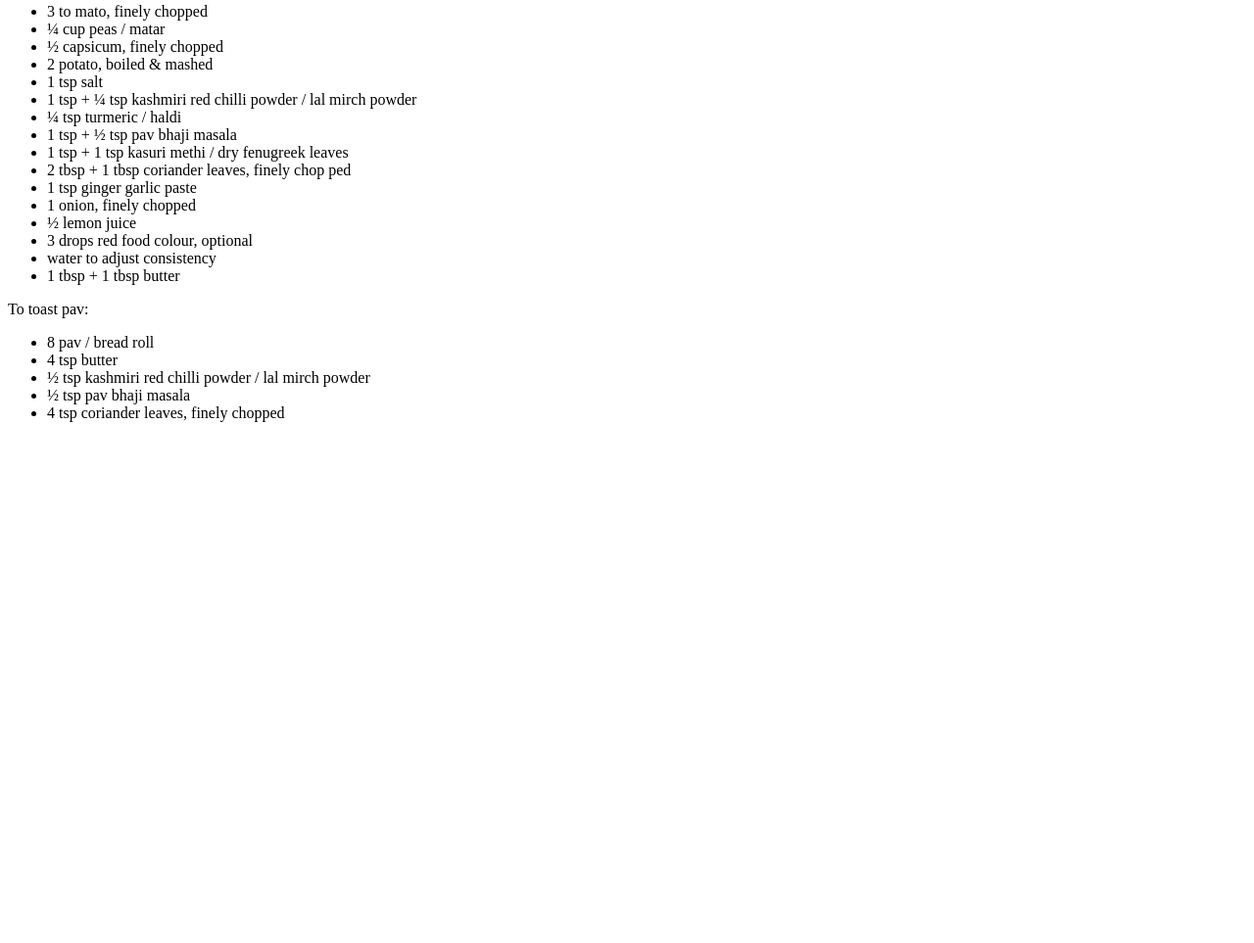
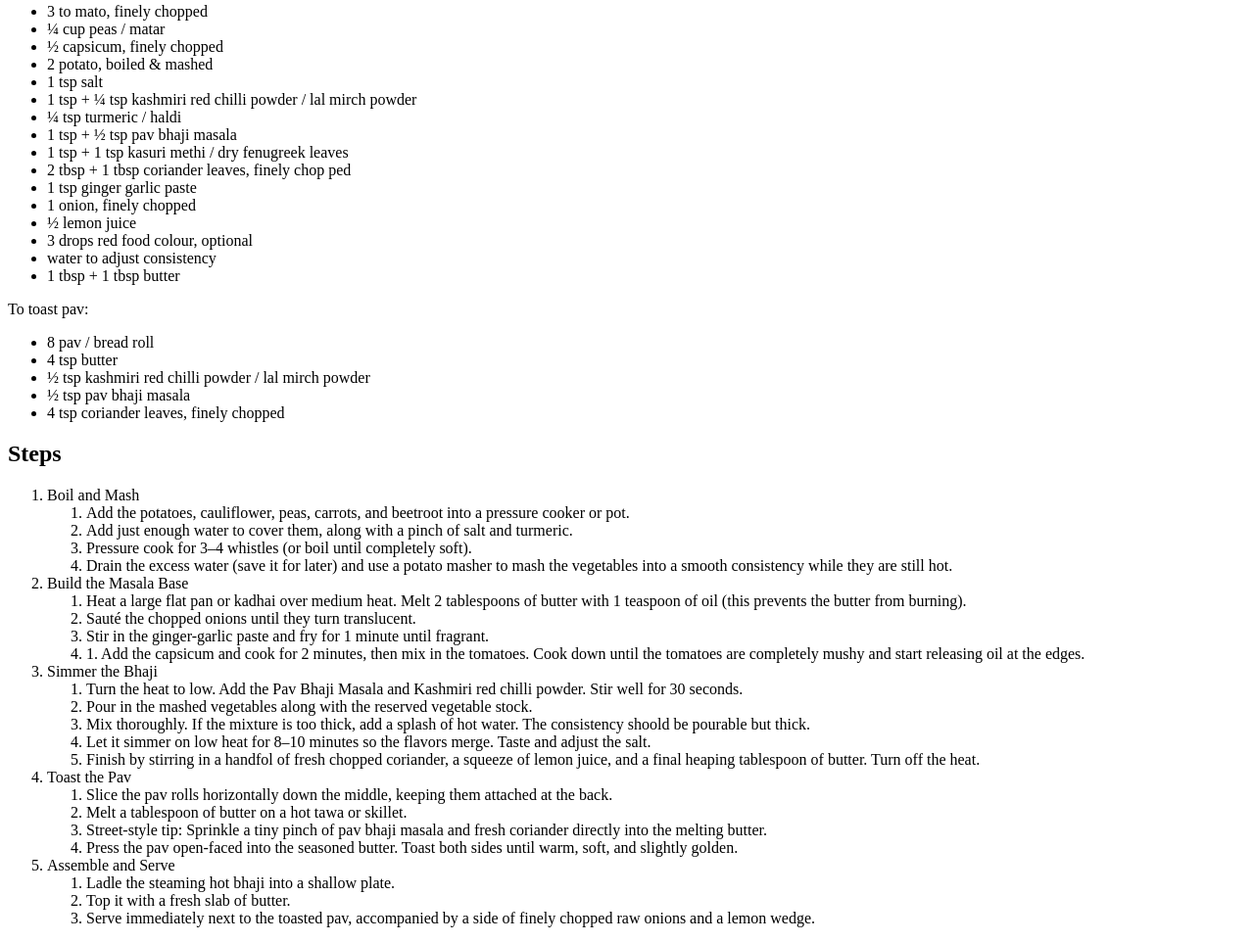
Before and after one commit to handler002/odin-recipes, a plain HTML site: page recipes/pavbhaji.html in a window 1280 px wide. Shown: the part 611-1574 px from the top of the page at 98% size. Before the commit the page ends 1058 px from the top, so only its background shows below. Drawn offline with Linux system fonts and the light colour scheme.

Commit message:
wrote steps for pavbhaji and tteokbokki recipe page

```diff
--- a/recipes/pavbhaji.html
+++ b/recipes/pavbhaji.html
@@ -40,5 +40,49 @@
         <li>½ tsp pav bhaji masala</li>
         <li>4 tsp coriander leaves, finely chopped</li>
     </ul>
+    <h2>Steps</h2>
+    <ol>
+        <li>
+            Boil and Mash
+            <ol>
+                <li>Add the potatoes, cauliflower, peas, carrots, and beetroot into a pressure cooker or pot.</li>
+                <li>Add just enough water to cover them, along with a pinch of salt and turmeric.</li>
+                <li>Pressure cook for 3–4 whistles (or boil until completely soft).</li>
+                <li>Drain the excess water (save it for later) and use a potato masher to mash the vegetables into a smooth consistency while they are still hot.</li>
+            </ol>
+        </li>
+        <li>Build the Masala Base
+            <ol>
+                <li>Heat a large flat pan or kadhai over medium heat. Melt 2 tablespoons of butter with 1 teaspoon of oil (this prevents the butter from burning).</li>
+                <li>Sauté the chopped onions until they turn translucent.</li>
+                <li>Stir in the ginger-garlic paste and fry for 1 minute until fragrant.</li>
+                <li>1. Add the capsicum and cook for 2 minutes, then mix in the tomatoes. Cook down until the tomatoes are completely mushy and start releasing oil at the edges.</li>
+            </ol>
+        </li>
+        <li>Simmer the Bhaji
+            <ol>
+                <li>Turn the heat to low. Add the Pav Bhaji Masala and Kashmiri red chilli powder. Stir well for 30 seconds.</li>
+                <li>Pour in the mashed vegetables along with the reserved vegetable stock.</li>
+                <li>Mix thoroughly. If the mixture is too thick, add a splash of hot water. The consistency shoold be pourable but thick.</li>
+                <li>Let it simmer on low heat for 8–10 minutes so the flavors merge. Taste and adjust the salt.</li>
+                <li>Finish by stirring in a handfol of fresh chopped coriander, a squeeze of lemon juice, and a final heaping tablespoon of butter. Turn off the heat.</li>
+            </ol>
+        </li>
+        <li>Toast the Pav
+            <ol>
+                <li>Slice the pav rolls horizontally down the middle, keeping them attached at the back.</li>
+                <li>Melt a tablespoon of butter on a hot tawa or skillet.</li>
+                <li>Street-style tip: Sprinkle a tiny pinch of pav bhaji masala and fresh coriander directly into the melting butter.</li>
+                <li>Press the pav open-faced into the seasoned butter. Toast both sides until warm, soft, and slightly golden.</li>
+            </ol>
+        </li>
+        <li>Assemble and Serve
+            <ol>
+                <li>Ladle the steaming hot bhaji into a shallow plate.</li>
+                <li>Top it with a fresh slab of butter.</li>
+                <li>Serve immediately next to the toasted pav, accompanied by a side of finely chopped raw onions and a lemon wedge.</li>
+            </ol>
+        </li>
+    </ol>
 </body>
 </html>
```
Also changed, not shown: recipes/tteokbokki.html (+8 -0 lines).
